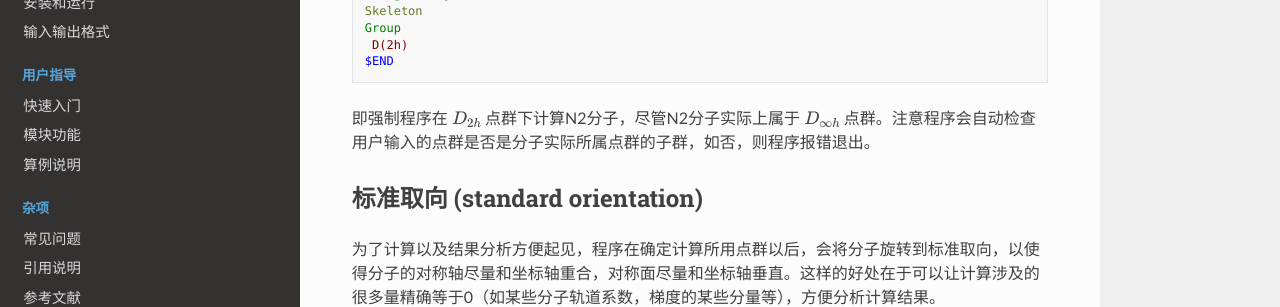
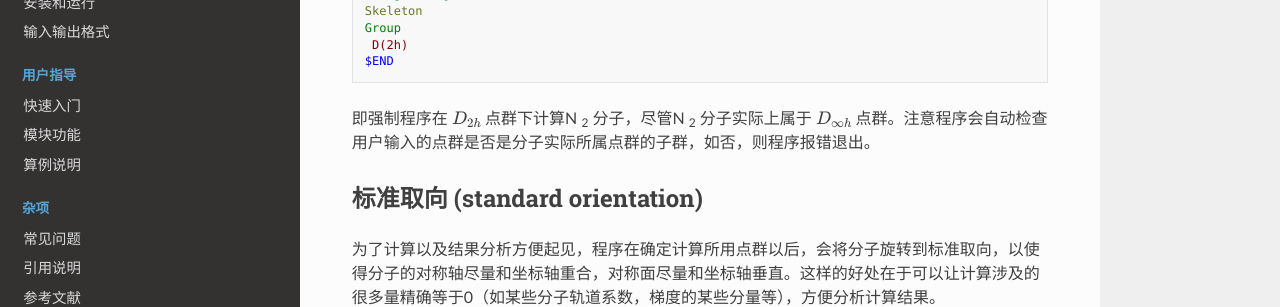
Before and after one commit to BDF-manual-maintenance/BDF-Manual, a Sphinx documentation site: the page built from source/guide/Point-Group.rst, in a window 1280 px wide and 900 px high, scrolled down 2444 px. Shown: the part 149-456 px from the top of the window. Built offline with Sphinx 7.4.7 and the Read the Docs theme 2.0.0, drawn with Linux system fonts in a browser that asks for light colours; pages that are not in the unit, such as notebooks, are missing from menus; some of the changed text lies outside the part shown.

Commit message:
Point-Group.rst: minor fixes

```diff
--- a/source/guide/Point-Group.rst
+++ b/source/guide/Point-Group.rst
@@ -105,7 +105,7 @@ BDF支持在计算中考虑分子点群对称性。除某些计算任务（如
    D(2h)
   $END
 
-即强制程序在 :math:`D_{2h}` 点群下计算N2分子，尽管N2分子实际上属于 :math:`D_{\infty h}` 点群。注意程序会自动检查用户输入的点群是否是分子实际所属点群的子群，如否，则程序报错退出。
+即强制程序在 :math:`D_{2h}` 点群下计算N :sub:`2` 分子，尽管N :sub:`2` 分子实际上属于 :math:`D_{\infty h}` 点群。注意程序会自动检查用户输入的点群是否是分子实际所属点群的子群，如否，则程序报错退出。
 
 标准取向 (standard orientation)
 ---------------------------------------------
```
Also changed, not shown: other parts of source/guide/Point-Group.rst (+1 -1 lines).
